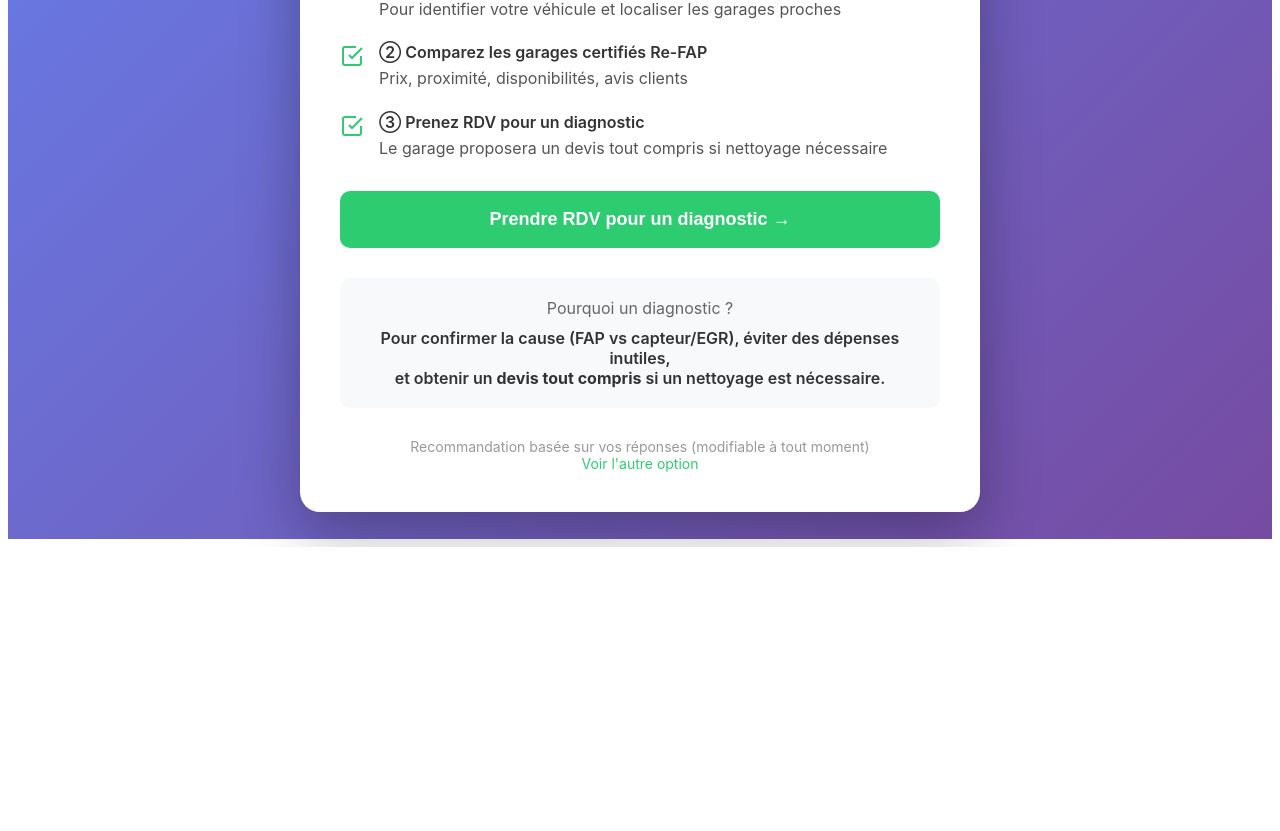
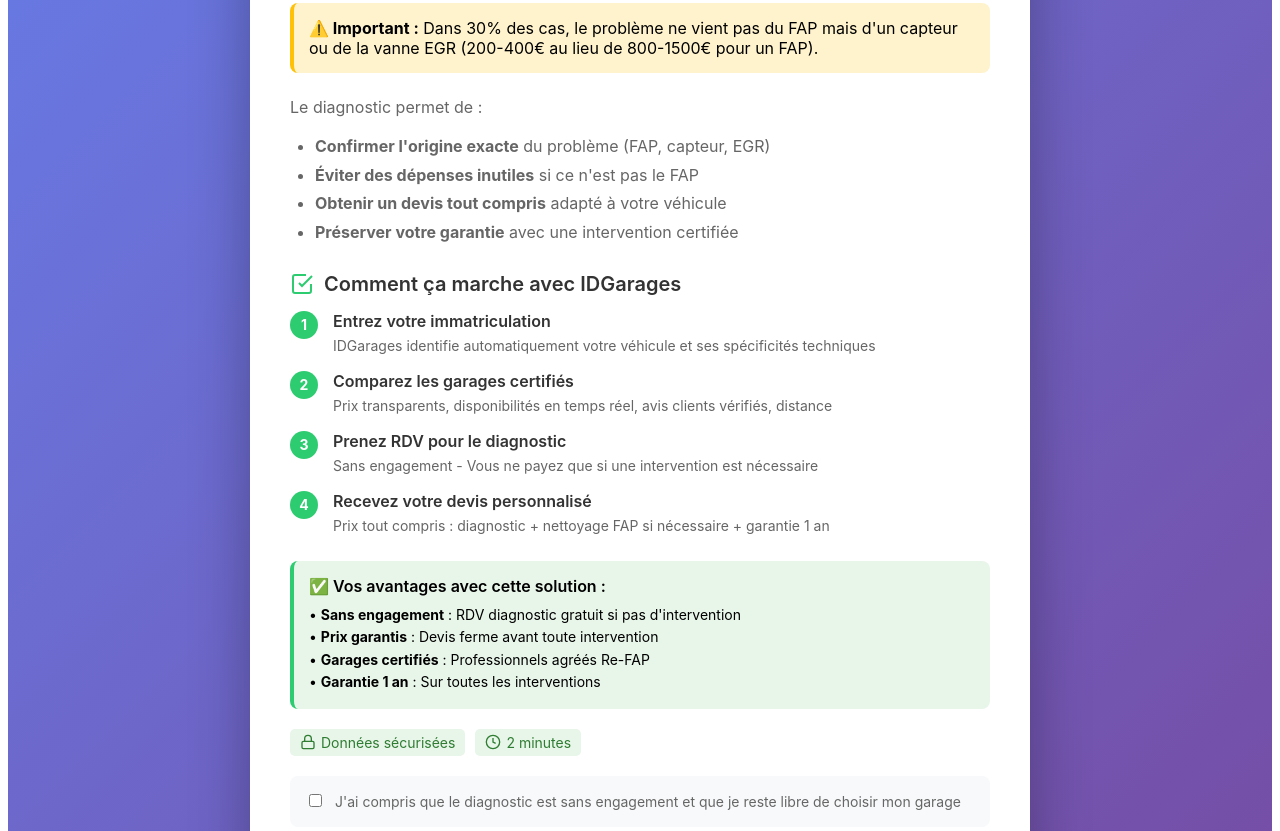
Before and after one commit to REFAP/autoai_re-fap-v2, a Next.js app: page /landing/garage in a window 1280 px wide. Shown: the part 309-1140 px from the top of the page. Before the commit the page ends 856 px from the top, so only its background shows below. Built offline with nearby package versions, Linux system fonts and the light colour scheme.

Commit message:
Update garage.js

```diff
--- a/pages/landing/garage.js
+++ b/pages/landing/garage.js
@@ -3,37 +3,10 @@
 import Head from 'next/head';
 
 export default function GarageLanding() {
-  const [showModal, setShowModal] = useState(false);
-  const [dontShowAgain, setDontShowAgain] = useState(false);
-
-  useEffect(() => {
-    const stored = localStorage.getItem('dontShowGarageModal');
-    if (stored === 'true') {
-      setDontShowAgain(true);
-    }
-  }, []);
-
-  const handleCTAClick = () => {
-    if (dontShowAgain || localStorage.getItem('dontShowGarageModal') === 'true') {
-      window.open('https://www.idgarages.com/fr-fr/prestations/diagnostic-electronique?utm_source=re-fap&utm_medium=partenariat&utm_campaign=diagnostic-electronique&ept-publisher=re-fap&ept-name=re-fap-diagnostic-electronique', '_blank');
-    } else {
-      setShowModal(true);
-    }
-  };
-
-  const handleCloseModal = () => {
-    if (dontShowAgain) {
-      localStorage.setItem('dontShowGarageModal', 'true');
-    }
-    setShowModal(false);
-  };
+  const [agreed, setAgreed] = useState(false);
 
   const handleContinue = () => {
-    if (dontShowAgain) {
-      localStorage.setItem('dontShowGarageModal', 'true');
-    }
     window.open('https://www.idgarages.com/fr-fr/prestations/diagnostic-electronique?utm_source=re-fap&utm_medium=partenariat&utm_campaign=diagnostic-electronique&ept-publisher=re-fap&ept-name=re-fap-diagnostic-electronique', '_blank');
-    setShowModal(false);
   };
 
   const styles = {
@@ -50,7 +23,7 @@
       background: 'white',
       borderRadius: '20px',
       padding: '40px',
-      maxWidth: '600px',
+      maxWidth: '700px',
       width: '100%',
       boxShadow: '0 20px 60px rgba(0, 0, 0, 0.3)'
     },
@@ -63,7 +36,7 @@
     title: {
       color: '#2ecc71',
       fontSize: '28px',
-      marginBottom: '20px',
+      marginBottom: '15px',
       display: 'flex',
       alignItems: 'center',
       gap: '10px'
@@ -84,27 +57,68 @@
       marginBottom: '30px',
       lineHeight: '1.5'
     },
-    benefit: {
+    section: {
+      marginBottom: '25px'
+    },
+    sectionTitle: {
+      fontSize: '20px',
+      fontWeight: '600',
+      color: '#333',
+      marginBottom: '15px',
+      display: 'flex',
+      alignItems: 'center',
+      gap: '10px'
+    },
+    sectionIcon: {
+      width: '24px',
+      height: '24px',
+      color: '#2ecc71'
+    },
+    warningBox: {
+      background: '#fff3cd',
+      borderLeft: '4px solid #ffc107',
+      padding: '15px',
+      borderRadius: '8px',
+      marginBottom: '20px'
+    },
+    successBox: {
+      background: '#e8f5e9',
+      borderLeft: '4px solid #2ecc71',
+      padding: '15px',
+      borderRadius: '8px',
+      marginBottom: '20px'
+    },
+    step: {
       display: 'flex',
       alignItems: 'flex-start',
       gap: '15px',
-      marginBottom: '20px'
+      marginBottom: '15px'
     },
-    benefitIcon: {
-      width: '24px',
-      height: '24px',
-      color: '#2ecc71',
-      flexShrink: 0,
-      marginTop: '2px'
+    stepNumber: {
+      width: '28px',
+      height: '28px',
+      background: '#2ecc71',
+      color: 'white',
+      borderRadius: '50%',
+      display: 'flex',
+      alignItems: 'center',
+      justifyContent: 'center',
+      fontWeight: 'bold',
+      fontSize: '14px',
+      flexShrink: 0
     },
-    benefitTitle: {
+    stepContent: {
+      flex: 1
+    },
+    stepTitle: {
       fontWeight: '600',
       color: '#333',
       marginBottom: '4px'
     },
-    benefitText: {
-      color: '#555',
-      lineHeight: '1.6'
+    stepText: {
+      color: '#666',
+      fontSize: '14px',
+      lineHeight: '1.5'
     },
     ctaButton: {
       display: 'block',
@@ -118,61 +132,40 @@
       fontWeight: '600',
       textAlign: 'center',
       cursor: 'pointer',
-      transition: 'all 0.3s ease'
+      transition: 'all 0.3s ease',
+      marginTop: '20px'
     },
-    infoBox: {
+    ctaButtonDisabled: {
+      background: '#95a5a6',
+      cursor: 'not-allowed'
+    },
+    checkboxContainer: {
+      display: 'flex',
+      alignItems: 'flex-start',
+      gap: '10px',
+      marginTop: '20px',
+      marginBottom: '10px',
+      padding: '15px',
       background: '#f8f9fa',
-      borderRadius: '10px',
-      padding: '20px',
-      margin: '30px 0',
-      textAlign: 'center'
+      borderRadius: '8px'
     },
-    modal: {
-      position: 'fixed',
-      top: 0,
-      left: 0,
-      width: '100%',
-      height: '100%',
-      background: 'rgba(0, 0, 0, 0.5)',
-      display: 'flex',
+    badge: {
+      display: 'inline-flex',
       alignItems: 'center',
-      justifyContent: 'center',
-      zIndex: 1000,
-      padding: '20px'
-    },
-    modalContent: {
-      background: 'white',
-      borderRadius: '20px',
-      maxWidth: '600px',
-      width: '100%',
-      maxHeight: '90vh',
-      overflowY: 'auto',
-      position: 'relative'
-    },
-    modalHeader: {
-      padding: '30px 30px 20px',
-      borderBottom: '1px solid #eee',
-      position: 'sticky',
-      top: 0,
-      background: 'white',
-      zIndex: 10
-    },
-    modalClose: {
-      position: 'absolute',
-      top: '20px',
-      right: '20px',
-      background: 'none',
-      border: 'none',
-      fontSize: '28px',
-      color: '#999',
-      cursor: 'pointer'
+      gap: '5px',
+      padding: '5px 10px',
+      background: '#e8f5e9',
+      borderRadius: '5px',
+      fontSize: '14px',
+      color: '#2e7d32',
+      marginRight: '10px'
     }
   };
 
   return (
     <>
       <Head>
-        <title>Re-FAP - Diagnostic FAP Garage Partenaire</title>
+        <title>Re-FAP - Solution Garage Partenaire</title>
       </Head>
 
       <div style={styles.container}>
@@ -181,191 +174,122 @@
 
           <h1 style={styles.title}>
             <span style={styles.checkIcon}>✓</span>
-            Votre recommandation personnalisée
+            Solution recommandée pour vous
           </h1>
 
           <p style={styles.subtitle}>
-            Vous préférez une solution clé en main avec prise en charge complète.
+            D'après vos réponses, votre FAP nécessite une intervention professionnelle.
+            Voici la solution clé en main que nous vous proposons.
           </p>
 
-          <div style={{marginBottom: '30px'}}>
-            <div style={styles.benefit}>
-              <svg style={styles.benefitIcon} viewBox="0 0 24 24" fill="none" stroke="currentColor" strokeWidth="2">
+          {/* Section : Pourquoi cette recommandation */}
+          <div style={styles.section}>
+            <h2 style={styles.sectionTitle}>
+              <svg style={styles.sectionIcon} viewBox="0 0 24 24" fill="none" stroke="currentColor" strokeWidth="2">
+                <path d="M12 2L2 7v10c0 5.55 3.84 10.74 9 12 5.16-1.26 9-6.45 9-12V7l-10-5z"/>
+              </svg>
+              Pourquoi commencer par un diagnostic ?
+            </h2>
+
+            <div style={styles.warningBox}>
+              <strong>⚠️ Important :</strong> Dans 30% des cas, le problème ne vient pas du FAP mais d'un capteur ou de la vanne EGR (200-400€ au lieu de 800-1500€ pour un FAP).
+            </div>
+
+            <div style={{color: '#666', lineHeight: '1.8'}}>
+              Le diagnostic permet de :
+              <ul style={{marginTop: '10px', paddingLeft: '25px'}}>
+                <li><strong>Confirmer l'origine exacte</strong> du problème (FAP, capteur, EGR)</li>
+                <li><strong>Éviter des dépenses inutiles</strong> si ce n'est pas le FAP</li>
+                <li><strong>Obtenir un devis tout compris</strong> adapté à votre véhicule</li>
+                <li><strong>Préserver votre garantie</strong> avec une intervention certifiée</li>
+              </ul>
+            </div>
+          </div>
+
+          {/* Section : Comment ça marche */}
+          <div style={styles.section}>
+            <h2 style={styles.sectionTitle}>
+              <svg style={styles.sectionIcon} viewBox="0 0 24 24" fill="none" stroke="currentColor" strokeWidth="2">
                 <path d="M9 11l3 3L22 4"></path>
                 <path d="M21 12v7a2 2 0 01-2 2H5a2 2 0 01-2-2V5a2 2 0 012-2h11"></path>
               </svg>
-              <div>
-                <div style={styles.benefitTitle}>① Entrez votre immatriculation et code postal</div>
-                <div style={styles.benefitText}>Pour identifier votre véhicule et localiser les garages proches</div>
+              Comment ça marche avec IDGarages
+            </h2>
+
+            <div style={styles.step}>
+              <div style={styles.stepNumber}>1</div>
+              <div style={styles.stepContent}>
+                <div style={styles.stepTitle}>Entrez votre immatriculation</div>
+                <div style={styles.stepText}>IDGarages identifie automatiquement votre véhicule et ses spécificités techniques</div>
               </div>
             </div>
 
-            <div style={styles.benefit}>
-              <svg style={styles.benefitIcon} viewBox="0 0 24 24" fill="none" stroke="currentColor" strokeWidth="2">
-                <path d="M9 11l3 3L22 4"></path>
-                <path d="M21 12v7a2 2 0 01-2 2H5a2 2 0 01-2-2V5a2 2 0 012-2h11"></path>
-              </svg>
-              <div>
-                <div style={styles.benefitTitle}>② Comparez les garages certifiés Re-FAP</div>
-                <div style={styles.benefitText}>Prix, proximité, disponibilités, avis clients</div>
+            <div style={styles.step}>
+              <div style={styles.stepNumber}>2</div>
+              <div style={styles.stepContent}>
+                <div style={styles.stepTitle}>Comparez les garages certifiés</div>
+                <div style={styles.stepText}>Prix transparents, disponibilités en temps réel, avis clients vérifiés, distance</div>
               </div>
             </div>
 
-            <div style={styles.benefit}>
-              <svg style={styles.benefitIcon} viewBox="0 0 24 24" fill="none" stroke="currentColor" strokeWidth="2">
-                <path d="M9 11l3 3L22 4"></path>
-                <path d="M21 12v7a2 2 0 01-2 2H5a2 2 0 01-2-2V5a2 2 0 012-2h11"></path>
-              </svg>
-              <div>
-                <div style={styles.benefitTitle}>③ Prenez RDV pour un diagnostic</div>
-                <div style={styles.benefitText}>Le garage proposera un devis tout compris si nettoyage nécessaire</div>
+            <div style={styles.step}>
+              <div style={styles.stepNumber}>3</div>
+              <div style={styles.stepContent}>
+                <div style={styles.stepTitle}>Prenez RDV pour le diagnostic</div>
+                <div style={styles.stepText}>Sans engagement - Vous ne payez que si une intervention est nécessaire</div>
+              </div>
+            </div>
+
+            <div style={styles.step}>
+              <div style={styles.stepNumber}>4</div>
+              <div style={styles.stepContent}>
+                <div style={styles.stepTitle}>Recevez votre devis personnalisé</div>
+                <div style={styles.stepText}>Prix tout compris : diagnostic + nettoyage FAP si nécessaire + garantie 1 an</div>
               </div>
             </div>
           </div>
 
-          <button style={styles.ctaButton} onClick={handleCTAClick}>
-            Prendre RDV pour un diagnostic →
-          </button>
-
-          <div style={styles.infoBox}>
-            <div style={{fontSize: '16px', color: '#666', marginBottom: '10px'}}>
-              Pourquoi un diagnostic ?
-            </div>
-            <div style={{fontWeight: '600', color: '#333'}}>
-              Pour confirmer la cause (FAP vs capteur/EGR), éviter des dépenses inutiles,<br/>
-              et obtenir un <strong>devis tout compris</strong> si un nettoyage est nécessaire.
+          {/* Section : Avantages */}
+          <div style={styles.successBox}>
+            <div style={{fontWeight: '600', marginBottom: '8px'}}>✅ Vos avantages avec cette solution :</div>
+            <div style={{fontSize: '14px', lineHeight: '1.6'}}>
+              • <strong>Sans engagement</strong> : RDV diagnostic gratuit si pas d'intervention<br/>
+              • <strong>Prix garantis</strong> : Devis ferme avant toute intervention<br/>
+              • <strong>Garages certifiés</strong> : Professionnels agréés Re-FAP<br/>
+              • <strong>Garantie 1 an</strong> : Sur toutes les interventions
             </div>
           </div>
 
-          <div style={{textAlign: 'center', marginTop: '20px', color: '#999', fontSize: '14px'}}>
-            Recommandation basée sur vos réponses (modifiable à tout moment)<br/>
-            <a href="/landing/carter" style={{color: '#2ecc71', textDecoration: 'none'}}>
-              Voir l'autre option
-            </a>
+          {/* Section : Engagement */}
+          <div style={{marginBottom: '20px'}}>
+            <div style={{marginBottom: '10px'}}>
+              <span style={styles.badge}>
+                <svg width="16" height="16" viewBox="0 0 24 24" fill="none" stroke="currentColor" strokeWidth="2">
+                  <rect x="3" y="11" width="18" height="11" rx="2" ry="2"/>
+                  <path d="M7 11V7a5 5 0 0110 0v4"/>
+                </svg>
+                Données sécurisées
+              </span>
+              <span style={styles.badge}>
+                <svg width="16" height="16" viewBox="0 0 24 24" fill="none" stroke="currentColor" strokeWidth="2">
+                  <circle cx="12" cy="12" r="10"/>
+                  <polyline points="12 6 12 12 16 14"/>
+                </svg>
+                2 minutes
+              </span>
             </div>
           </div>
 
-        {showModal && (
-          <div style={styles.modal} onClick={handleCloseModal}>
-            <div style={styles.modalContent} onClick={(e) => e.stopPropagation()}>
-              <div style={styles.modalHeader}>
-                <button style={styles.modalClose} onClick={handleCloseModal}>&times;</button>
-                <h2 style={{color: '#2ecc71', fontSize: '24px', fontWeight: '600', paddingRight: '40px'}}>
-                  📋 Ce qui va se passer sur notre site partenaire
-                </h2>
-                <p style={{color: '#666', fontSize: '16px', marginTop: '10px'}}>
-                  ✅ La prise de RDV diagnostic est sans engagement. Vous ne payez que si une intervention est nécessaire.
-                </p>
-              </div>
-
-              <div style={{padding: '30px'}}>
-                <p style={{color: '#666', marginBottom: '20px'}}>
-                  Pour obtenir votre diagnostic FAP et devis personnalisé :
-                </p>
-
-                <div style={{margin: '30px 0'}}>
-                  <div style={{display: 'flex', gap: '20px', marginBottom: '25px'}}>
-                    <div style={{
-                      width: '40px',
-                      height: '40px',
-                      background: '#2ecc71',
-                      color: 'white',
-                      borderRadius: '50%',
-                      display: 'flex',
-                      alignItems: 'center',
-                      justifyContent: 'center',
-                      fontWeight: 'bold',
-                      fontSize: '18px',
-                      flexShrink: 0
-                    }}>1</div>
-                    <div>
-                      <div style={{fontWeight: '600', color: '#333', marginBottom: '5px', fontSize: '18px'}}>
-                        Entrez votre immatriculation et code postal
-                      </div>
-                      <div style={{color: '#666', lineHeight: '1.6'}}>
-                        Pour identifier votre véhicule et localiser les garages proches
-                      </div>
-                    </div>
-                  </div>
-
-                  <div style={{display: 'flex', gap: '20px', marginBottom: '25px'}}>
-                    <div style={{
-                      width: '40px',
-                      height: '40px',
-                      background: '#2ecc71',
-                      color: 'white',
-                      borderRadius: '50%',
-                      display: 'flex',
-                      alignItems: 'center',
-                      justifyContent: 'center',
-                      fontWeight: 'bold',
-                      fontSize: '18px',
-                      flexShrink: 0
-                    }}>2</div>
-                    <div>
-                      <div style={{fontWeight: '600', color: '#333', marginBottom: '5px', fontSize: '18px'}}>
-                        Comparez les garages certifiés Re-FAP
-                      </div>
-                      <div style={{color: '#666', lineHeight: '1.6'}}>
-                        Prix, proximité, disponibilités, avis clients
-                      </div>
-                    </div>
-                  </div>
-
-                  <div style={{display: 'flex', gap: '20px', marginBottom: '25px'}}>
-                    <div style={{
-                      width: '40px',
-                      height: '40px',
-                      background: '#2ecc71',
-                      color: 'white',
-                      borderRadius: '50%',
-                      display: 'flex',
-                      alignItems: 'center',
-                      justifyContent: 'center',
-                      fontWeight: 'bold',
-                      fontSize: '18px',
-                      flexShrink: 0
-                    }}>3</div>
-                    <div>
-                      <div style={{fontWeight: '600', color: '#333', marginBottom: '5px', fontSize: '18px'}}>
-                        Prenez RDV pour un diagnostic
-                      </div>
-                      <div style={{color: '#666', lineHeight: '1.6'}}>
-                        Le garage proposera un devis tout compris si nettoyage nécessaire
-                      </div>
-                    </div>
-                  </div>
-                </div>
-
-                <div style={{
-                  background: '#e8f5e9',
-                  padding: '15px',
-                  borderRadius: '8px',
-                  margin: '20px 0',
-                  color: '#2e7d32',
-                  fontWeight: '600'
-                }}>
-                  ✅ Vous restez libre de choisir le garage qui vous convient
-                </div>
-
-                <div style={{
-                  display: 'flex',
-                  alignItems: 'flex-start',
-                  gap: '10px',
-                  margin: '20px 0',
-                  padding: '15px',
-                  background: '#f8f9fa',
-                  borderRadius: '8px'
-                }}>
+          <div style={styles.checkboxContainer}>
             <input
               type="checkbox"
-                    id="dontShow"
-                    checked={dontShowAgain}
-                    onChange={(e) => setDontShowAgain(e.target.checked)}
+              id="understand"
+              checked={agreed}
+              onChange={(e) => setAgreed(e.target.checked)}
               style={{marginTop: '3px'}}
             />
-                  <label htmlFor="dontShow" style={{color: '#666', fontSize: '14px', lineHeight: '1.5'}}>
-                    Ne plus afficher ce message
+            <label htmlFor="understand" style={{color: '#666', fontSize: '14px', lineHeight: '1.5'}}>
+              J'ai compris que le diagnostic est sans engagement et que je reste libre de choisir mon garage
             </label>
           </div>
 
@@ -373,15 +297,20 @@
             onClick={handleContinue}
             style={{
               ...styles.ctaButton,
-                    marginTop: '20px'
+              ...(agreed ? {} : styles.ctaButtonDisabled)
             }}
+            disabled={!agreed}
           >
-                  Continuer vers IDGarages →
+            {agreed ? 'Accéder à IDGarages →' : 'Cochez pour continuer'}
           </button>
+
+          <div style={{textAlign: 'center', marginTop: '20px', fontSize: '13px', color: '#999'}}>
+            Vous allez être redirigé vers notre partenaire IDGarages<br/>
+            <a href="/landing/carter" style={{color: '#2ecc71', textDecoration: 'none'}}>
+              Voir l'option Carter-Cash (FAP démonté)
+            </a>
           </div>
         </div>
-          </div>
-        )}
       </div>
     </>
   );
```
Lines whose indentation alone changed are shown as unchanged.
